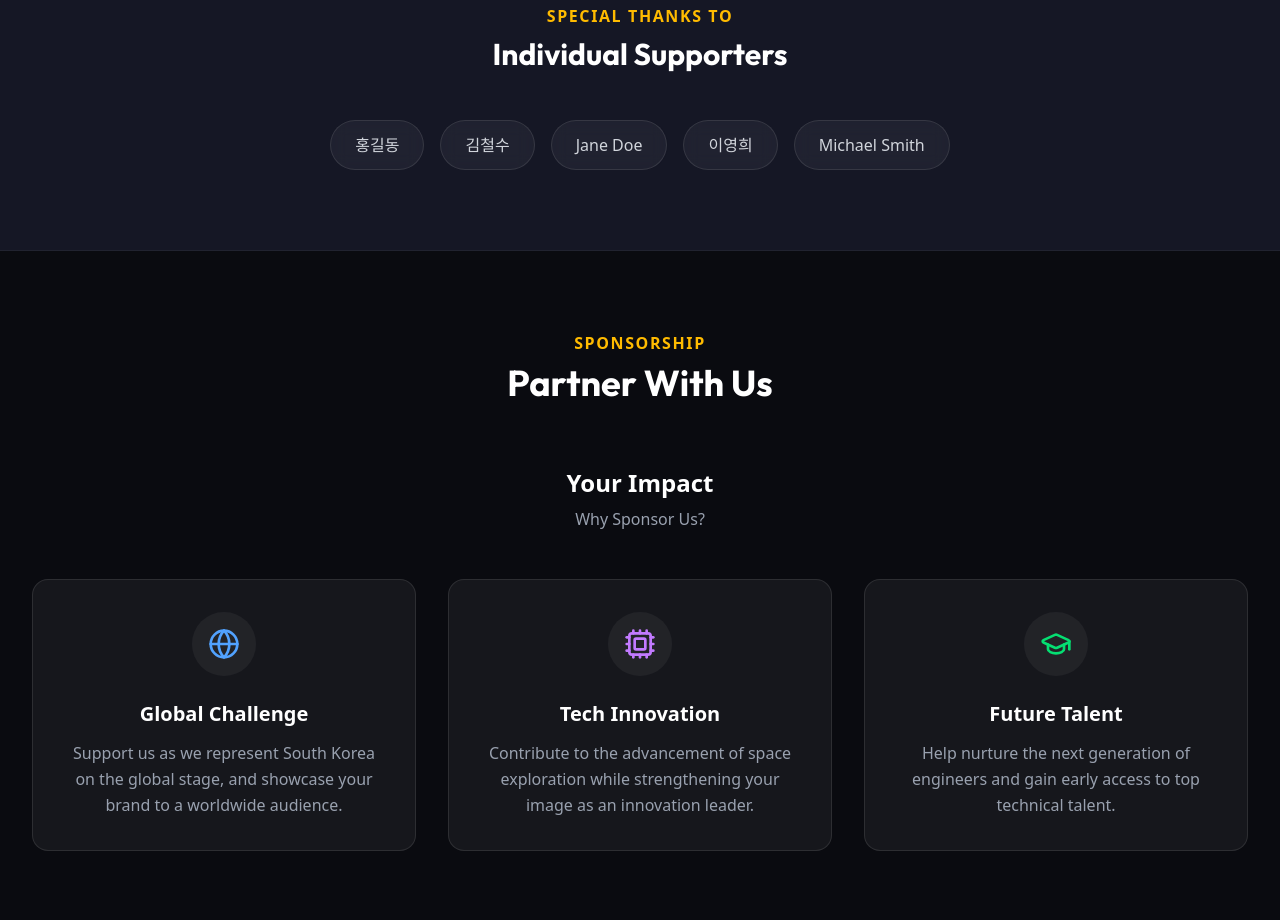
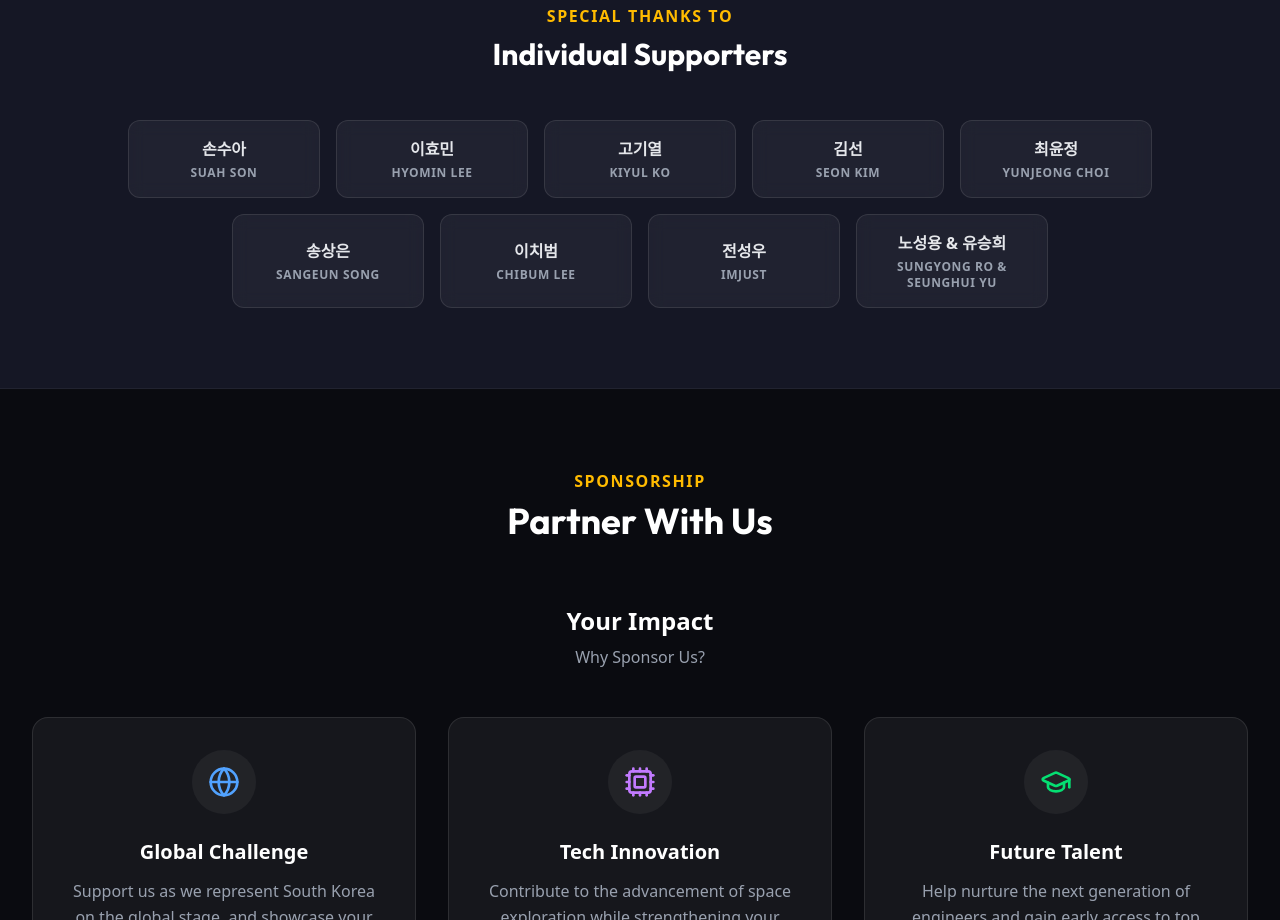
Before and after one commit to ZenithSpace/zenith.github.io, a React (Vite) app in the folder zenith-web/: page / in a window 1280 px wide. Shown: the part 8920-9840 px from the top of the page. Built offline with nearby package versions, Linux system fonts and the light colour scheme; a web font is replaced by a local one.

Commit message:
feat: update affiliates with real dual-language names and uniform cards

```diff
--- a/zenith-web/src/components/Partners.tsx
+++ b/zenith-web/src/components/Partners.tsx
@@ -157,16 +157,17 @@ const Partners = () => {
                 </motion.div>
 
                 <div className="flex flex-wrap justify-center gap-4">
-                    {affiliatesData.map((name, index) => (
+                    {affiliatesData.map((affiliate, index) => (
                         <motion.div
                             key={index}
                             initial={{ opacity: 0, scale: 0.9 }}
                             whileInView={{ opacity: 1, scale: 1 }}
                             viewport={{ once: true }}
                             transition={{ delay: index * 0.05, duration: 0.3 }}
-                            className="px-6 py-3 bg-white/5 backdrop-blur-sm rounded-full border border-white/10 hover:border-zenith-sub/50 hover:bg-white/10 transition-all cursor-default group"
+                            className="w-48 py-4 px-2 bg-white/5 backdrop-blur-sm rounded-xl border border-white/10 flex flex-col items-center justify-center hover:border-zenith-sub/50 hover:bg-white/10 transition-all cursor-default group"
                         >
-                            <span className="text-gray-300 font-medium group-hover:text-white transition-colors">{name}</span>
+                            <span className="text-gray-200 font-bold mb-1 group-hover:text-white transition-colors">{affiliate.nameKo}</span>
+                            <span className="text-gray-400 text-xs font-semibold tracking-wider uppercase group-hover:text-gray-300 transition-colors text-center">{affiliate.nameEn}</span>
                         </motion.div>
                     ))}
                 </div>
--- a/zenith-web/src/data/partners.ts
+++ b/zenith-web/src/data/partners.ts
@@ -20,10 +20,19 @@ export const partnersData: Partner[] = [
     { name: 'Next Partner', logo: null, link: '#contact' }, // Placeholder
 ];
 
-export const affiliatesData: string[] = [
-    '홍길동',
-    '김철수',
-    'Jane Doe',
-    '이영희',
-    'Michael Smith'
+export interface Affiliate {
+    nameKo: string;
+    nameEn: string;
+}
+
+export const affiliatesData: Affiliate[] = [
+    { nameKo: '손수아', nameEn: 'Suah Son' },
+    { nameKo: '이효민', nameEn: 'Hyomin Lee' },
+    { nameKo: '고기열', nameEn: 'Kiyul Ko' },
+    { nameKo: '김선', nameEn: 'Seon Kim' },
+    { nameKo: '최윤정', nameEn: 'Yunjeong Choi' },
+    { nameKo: '송상은', nameEn: 'Sangeun Song' },
+    { nameKo: '이치범', nameEn: 'Chibum Lee' },
+    { nameKo: '전성우', nameEn: 'IMJUST' },
+    { nameKo: '노성용 & 유승희', nameEn: 'Sungyong Ro & Seunghui Yu' }
 ];
```
